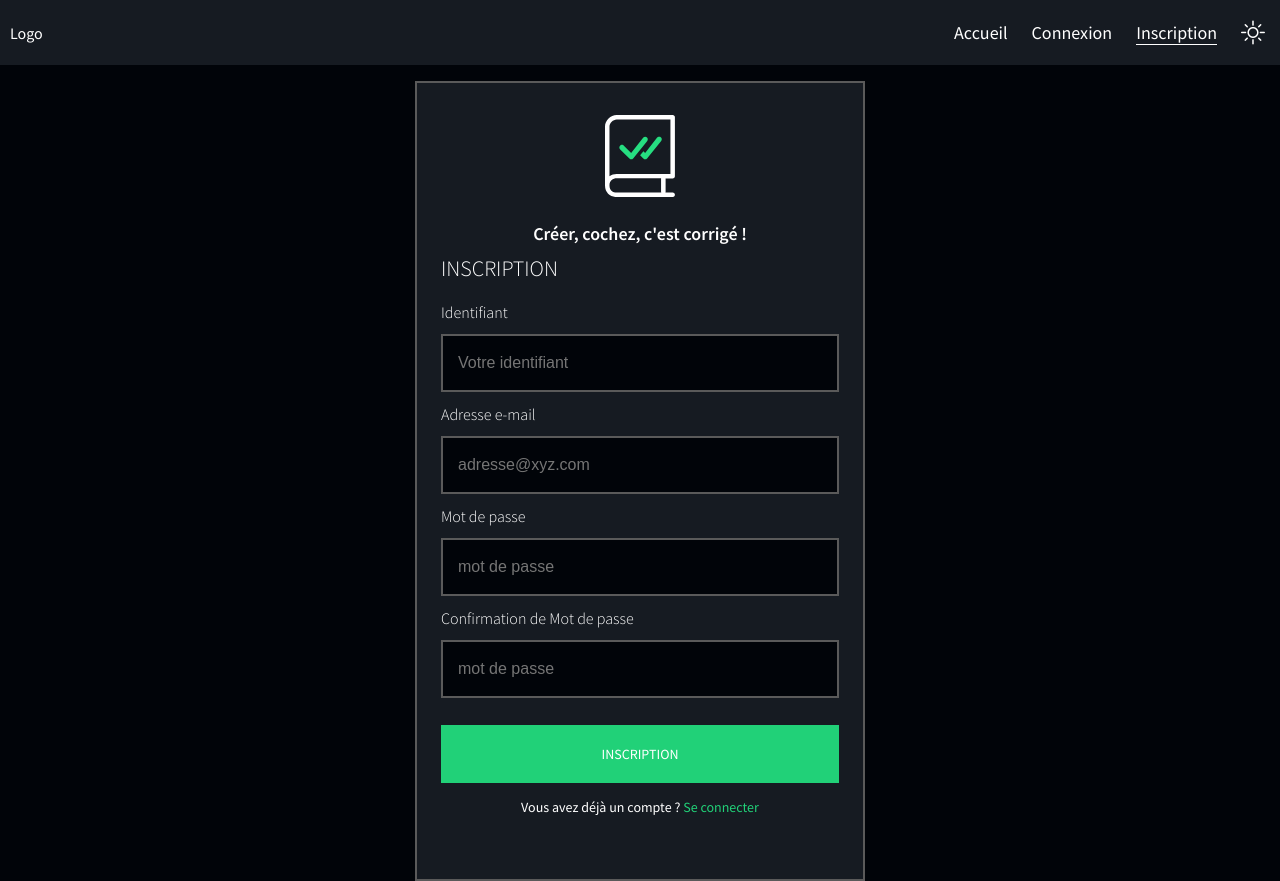
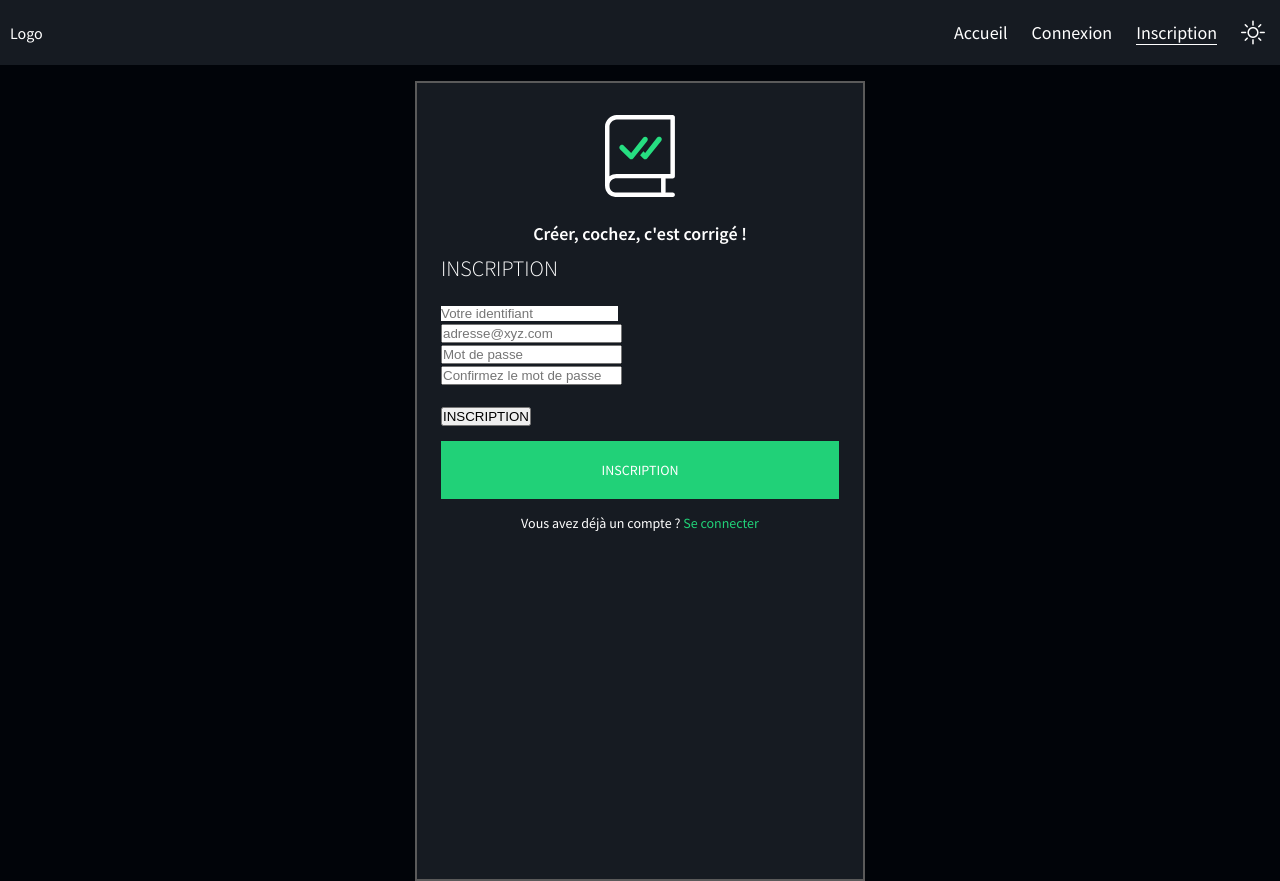
Before and after one commit to TheGreat-Chain/balta, a React (Create React App) app in the folder web/client/: page /inscription in a window 1280 px wide. Built offline with nearby package versions, Linux system fonts and the light colour scheme.

Commit message:
Fonction inscription/connexion avec API. A finir

```diff
--- a/package.json
+++ /dev/null
@@ -1,5 +0,0 @@
-{
-  "dependencies": {
-    "nodemailer": "^6.7.5"
-  }
-}
--- a/web/client/package.json
+++ b/web/client/package.json
@@ -11,6 +11,7 @@
     "react-dotenv": "^0.1.3",
     "react-router-dom": "^6.3.0",
     "react-scripts": "5.0.1",
+    "react-toastify": "^9.0.4",
     "toastify": "^2.0.1",
     "web-vitals": "^2.1.4"
   },
--- a/web/client/src/NotConnected/Components/PageDeConnexion.js
+++ b/web/client/src/NotConnected/Components/PageDeConnexion.js
@@ -52,6 +52,7 @@ function PageDeConnexion() {
                             onChange = { function(e) { setEmail(e.target.value) } }
                             type="email"
                             placeholder="adresse@xyz.com"
+                            className="input-title"
                         />
                         <br/>
 
@@ -61,10 +62,11 @@ function PageDeConnexion() {
                             onChange = { function(e) { setPassword(e.target.value) } }
                             type="password"
                             placeholder="Mot de passe"
+                            className="input-title"
                         />
                         <br/>
 
-                        <input type="submit" value="Connexion"/>
+                        <input className="primary-button" type="submit" value="Connexion"/>
                     </form>
 
                 </div>
--- a/web/client/src/NotConnected/Components/PageInscription.js
+++ b/web/client/src/NotConnected/Components/PageInscription.js
@@ -1,8 +1,47 @@
-import { NavLink } from 'react-router-dom';
+import { NavLink, useNavigate } from 'react-router-dom';
+import { useState } from 'react';
+import { ToastContainer, toast } from 'react-toastify';
+import 'react-toastify/dist/ReactToastify.css';
 
 import logo from '../../image/logo_balta_white 1.svg'
 
 function PageInscription() {
+    const navigate = useNavigate();
+
+    const [username, setUsername] = useState('');
+    const [email, setEmail] = useState('');
+    const [password, setPassword] = useState('');
+    const [password2, setPassword2] = useState('');
+
+    function passwordsEven() {
+        return(password2 === password);
+    }
+
+    async function registerUser(event) {
+        event.preventDefault();
+        console.log('YOO');
+
+        const response = await fetch('http://localhost:3001/api/user/register', {
+            method: 'POST',
+            headers: {
+                'Content-Type': 'application/json',
+            },
+            body: JSON.stringify({
+                username,
+                email,
+                password,
+            })
+        });
+
+        const data = await response.json();
+
+        if(data.success) {
+            navigate.push('/login')
+        }
+        else
+            toast(data.message);
+    }
+
     return (
         <div className="inscription-page">
             <div className="main-content">
@@ -12,18 +51,50 @@ function PageInscription() {
                 <div className="content-title">INSCRIPTION</div>
 
                 <div className="input-container">
-                    <div className="input-title">Identifiant</div>
-                    <input type="text" placeholder="Votre identifiant"/>
+                    <form onSubmit={registerUser}>
+                        <input
+                            value = {username}
+                            onChange = { function(e) { setUsername(e.target.value) } }
+                            type="text"
+                            placeholder="Votre identifiant"
 
-                    <div className="input-title">Adresse e-mail</div>
-                    <input type="text" placeholder="adresse@xyz.com"/>
+                        />
+                        <br/>
 
-                    <div className="input-title">Mot de passe</div>
-                    <input type="password" placeholder="mot de passe"/>
+                        <input
+                            value = {email}
+                            onChange = { function(e) { setEmail(e.target.value) } }
+                            type="email"
+                            placeholder="adresse@xyz.com"
+                            />
+                        <br/>
 
-                    <div className="input-title">Confirmation de Mot de passe</div>
-                    <input type="password" placeholder="mot de passe"/>
+                        <input
+                            value = {password}
+                            onChange = { function(e) { setPassword(e.target.value) } }
+                            type="password"
+                            placeholder="Mot de passe"
+                        />
+                        <br/>
 
+                        <input
+                            value = {password2}
+                            onChange = {    function(e) {
+                                                setPassword2(e.target.value);
+                                                if(!passwordsEven){
+                                                    toast("Les mots de passe ne correspondent pas. Réessayez.");
+                                                    setPassword2("");
+                                                }
+                                            }
+                                        }
+                            type="password"
+                            placeholder="Confirmez le mot de passe"
+                        />
+                        <ToastContainer/>
+                        <br/>
+
+                        <input type="submit" value="INSCRIPTION"/>
+                    </form>
                 </div>
 
                 <NavLink to="/" className="primary-button">
--- a/web/client/src/Test.js
+++ b/web/client/src/Test.js
@@ -8,8 +8,6 @@ function Variable () {
 
     return (isNotConnected);
 }
-
-
 
 function Fonction () {
     const [isNotConnected, setIsNotConnected] = useState("false");
```
Also changed, not shown: 1 other file (tests, documents, lock files or other folders).
